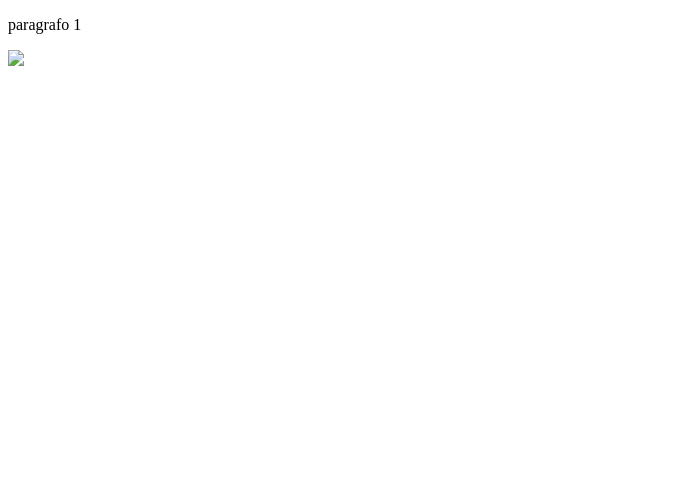
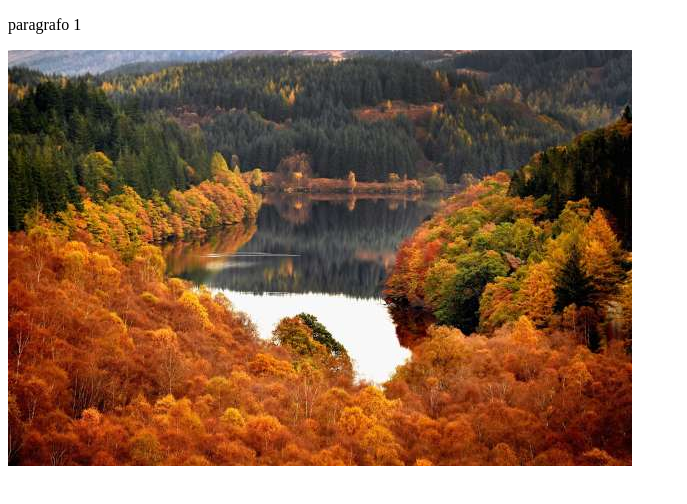
Before and after one commit to costa1h/novo, a plain HTML site: page index.html in a window 1280 px wide. Shown: the whole page, without its empty margins (0-687 px from the left). Drawn offline with Linux system fonts and the light colour scheme.

Commit message:
primeiro commit

```diff
--- a/index.html
+++ b/index.html
@@ -6,7 +6,7 @@
 <body>
 	<p>paragrafo 1</p>
 	<p>
-		<img src="image.jpeg">
+		<img src="image1.jpeg">
 	</p>
 
 </body>
```
